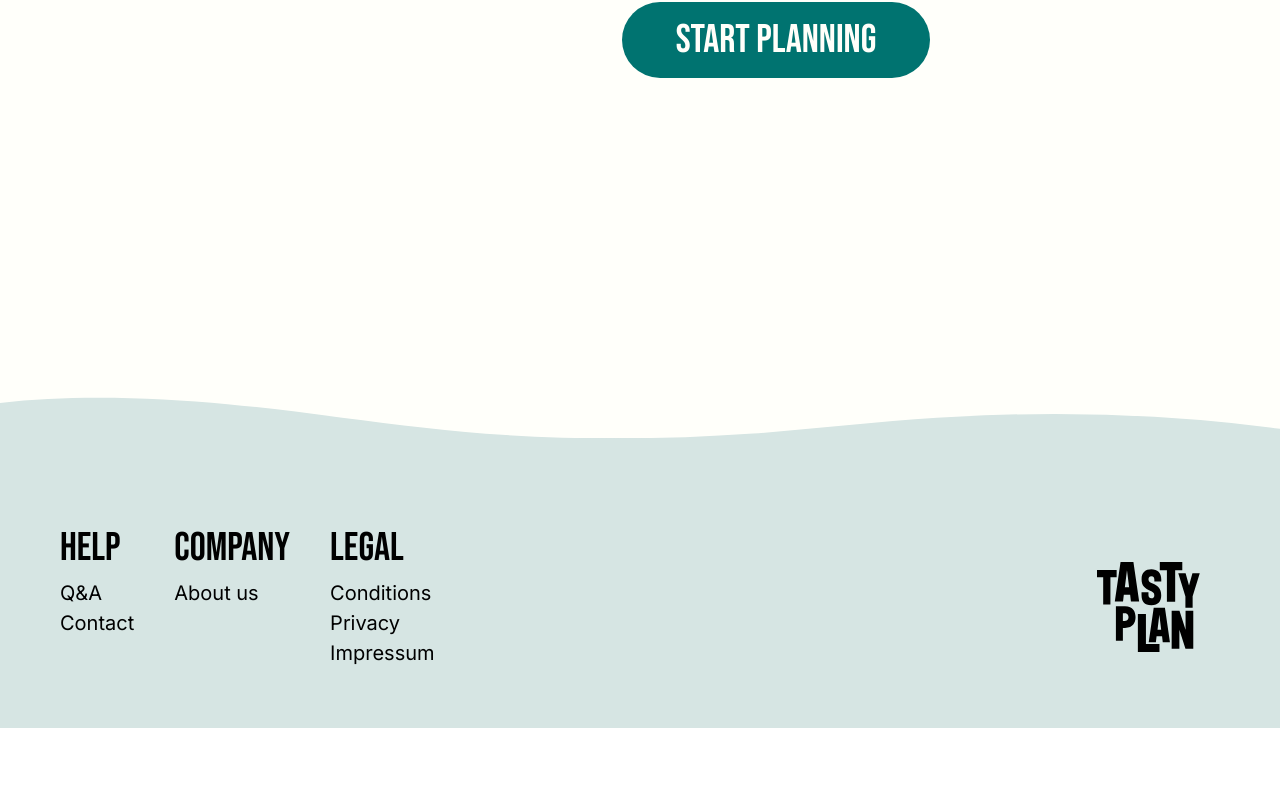
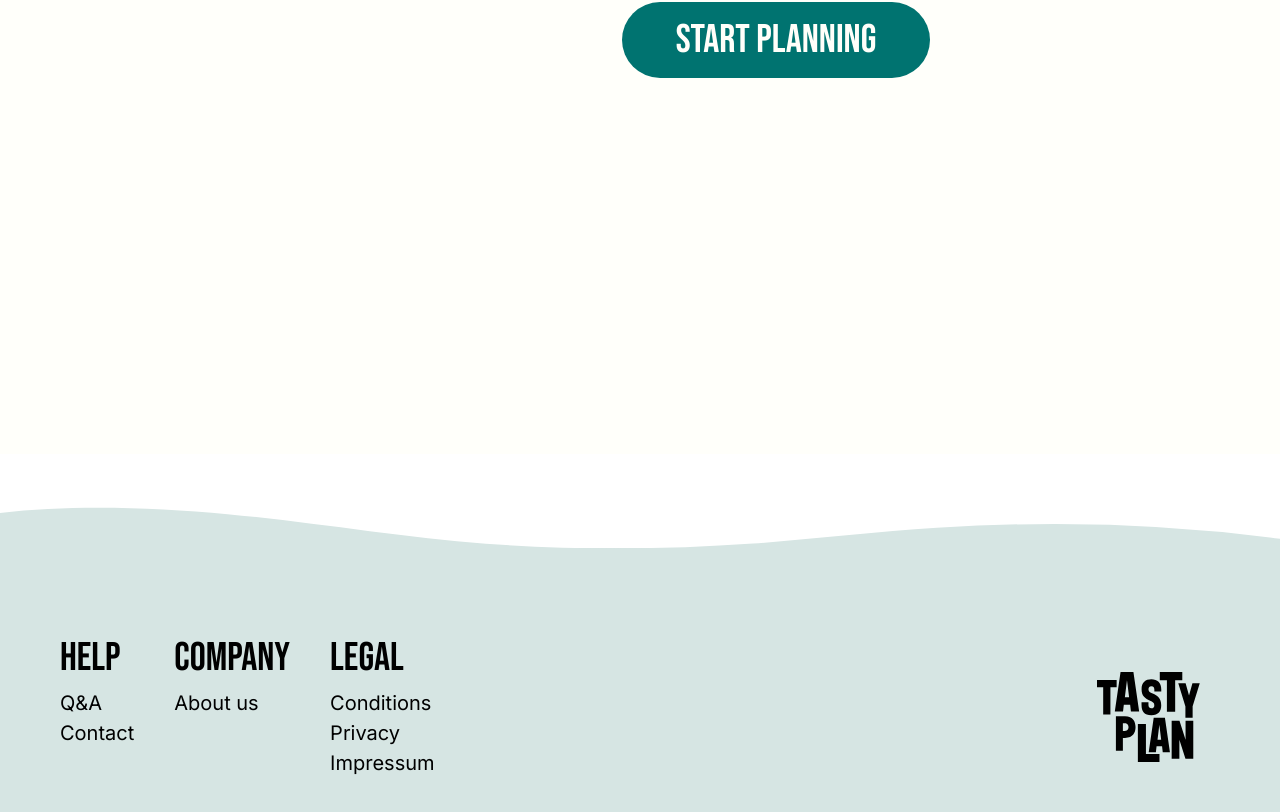
Before and after one commit to fichtnerma/Tastyplan, a Next.js app in the folder frontend/: page / in a window 1280 px wide. Shown: the part 4665-5477 px from the top of the page. Before the commit the page ends 5393 px from the top, so only its background shows below. Built offline with nearby package versions, Linux system fonts and the light colour scheme; a web font is replaced by a local one.

Commit message:
footer abstand

```diff
--- a/frontend/src/components/Footer/Footer.module.scss
+++ b/frontend/src/components/Footer/Footer.module.scss
@@ -1,14 +1,13 @@
-@import "@styles/variables.scss";
+@import '@styles/variables.scss';
 
 .container {
-    margin-top: -60px;
+    margin-top: 50px;
 }
 
 .footerContainer {
     background-color: var(--green-light);
     margin-top: -1px;
     padding: 60px;
-
 
     h3 {
         margin-top: -38px;
```
